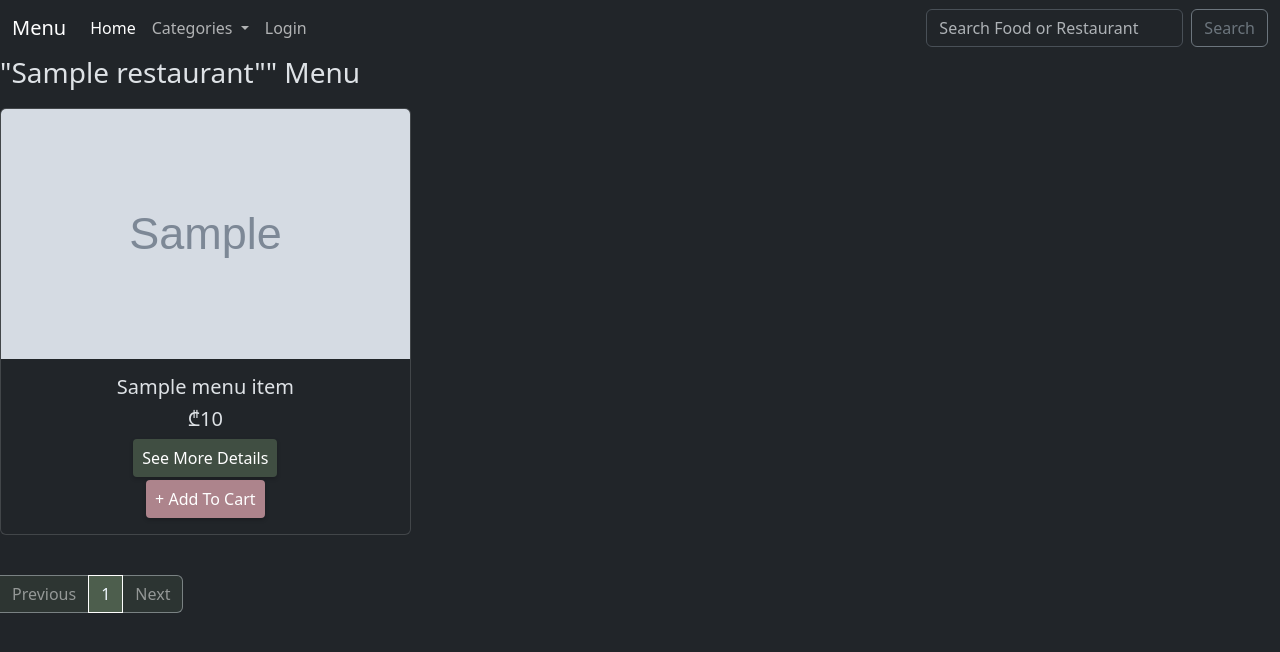
After one commit to ninniaptsiauri/RestaurantsManagementSystem, a Django app: template restaurant/templates/restaurant/all_menu_items.html in a window 1280 px wide. The commit adds this page. Shown: the top 652 px of the page. Run offline with Django 5.2, Linux system fonts and the light colour scheme; the template is opened without the code that fills it: most values are stand-ins (such as "Sample title", 1, 10 or a date in 2020); grey boxes marked "Sample" are stand-in pictures.

Commit message:
full menu

```diff
--- /dev/null
+++ b/restaurant/templates/restaurant/all_menu_items.html
@@ -0,0 +1,36 @@
+{% extends 'base.html' %}
+
+{% block title %} All menu items {% endblock %}
+
+{% load static %}
+
+{% block content %}
+    <h3>"{{ restaurant.name }}"" Menu</h3>
+
+    <link rel="stylesheet" href="{% static 'restaurant/css/table.css' %}">
+    <div class="row">
+        {% for menu_item in menu_items %}
+            <div class="col-md-4 mb-3" style="margin-top: 10px;">
+                <div class="card">
+                    {% if menu_item.image %}
+                        <img src="{{ menu_item.image.url }}" class="card-img-top menuitem-image" alt="{{ menu_item.name }}" >
+                    {% else %}
+                        <img src="" class="card-img-top menuitem-image" alt="{{ menu_item.name }}">
+                    {% endif %}
+                    <div class="card-body">
+                        <h5 class="card-title">{{ menu_item.name }}</h5>
+                        <h5 class="card-title">₾{{ menu_item.price }}</h5>
+                            <a href="{% url 'restaurant:menu_item_details' menu_item.pk%}" class="btn-order">See More Details</a>
+                            <form action="{% url 'order:add_to_cart' item_id=menu_item.id %}" method="post">
+                                {% csrf_token %}
+                                <button type="submit" class="btn-reservation">+ Add To Cart</button>
+                            </form>
+                        </div>
+                    </div>
+                </div>
+            {% endfor %}
+        </div>
+    </div>
+
+    {% include 'home/paginator.html' %}
+{% endblock %}
--- a/restaurant/templates/restaurant/menu_item_list.html
+++ b/restaurant/templates/restaurant/menu_item_list.html
@@ -21,7 +21,7 @@
                         {% if menu_item.image %}
                             <img src="{{ menu_item.image.url }}" class="card-img-top menuitem-image" alt="{{ menu_item.name }}" >
                         {% else %}
-                            <img src="https://popmenucloud.com/cdn-cgi/image/width%3D1200%2Cheight%3D1200%2Cfit%3Dscale-down%2Cformat%3Dauto%2Cquality%3D60/ifzpyktr/af3fa8ba-50bc-4321-8e4a-9ebf8b3ef11f.jpg" class="card-img-top menuitem-image" alt="{{ menu_item.name }}">
+                            <img src="" class="card-img-top menuitem-image" alt="{{ menu_item.name }}">
                         {% endif %}
                         <div class="card-body">
                             <h5 class="card-title">{{ menu_item.name }}</h5>
--- a/restaurant/templates/restaurant/restaurant_detail.html
+++ b/restaurant/templates/restaurant/restaurant_detail.html
@@ -8,7 +8,7 @@
     <link rel="stylesheet" href="{% static 'restaurant/css/restaurant_detail.css' %}">
     <div class="container restaurant-detail-container">
         <div class="menu-categories-section">
-            <h3>Menu Categories</h3>
+            <h3>Menu Categories</h3> <a class="btn btn-secondary" href="{% url 'restaurant:all_menu_items' restaurant.pk %}">See Full Menu</a>
             {% if menu_categories %}
                 <div class="menu-categories-list">
                     {% for menu_category in menu_categories %}
--- a/restaurant/urls.py
+++ b/restaurant/urls.py
@@ -18,6 +18,7 @@ urlpatterns = [
     path('menuitem/details/<int:pk>/', views.MenuItemDetailsView.as_view(), name='menu_item_details'),
     path('menuitem/update/<int:pk>/', views.UpdateMenuItemView.as_view(), name='update_menu_item'),
     path('menuitem/delete/<int:pk>/', views.DeleteMenuItemView.as_view(), name='delete_menu_item'),
+    path('menuitems/all/<int:restaurant_id>/', views.AllMenuItemsView.as_view(), name='all_menu_items'),
     path('table/create/<int:restaurant_id>/', views.CreateTableView.as_view(), name='create_table'),
     path('table/list/<int:restaurant_id>/', views.TableListView.as_view(), name='table_list'),
     path('table/details/<int:pk>/', views.TableDetailView.as_view(), name='table_details'),
```
Also changed, not shown: restaurant/views.py (+23 -0 lines), media/menu_item_images/Screenshot_2025-03-29_at_13.38.33.png (added).
